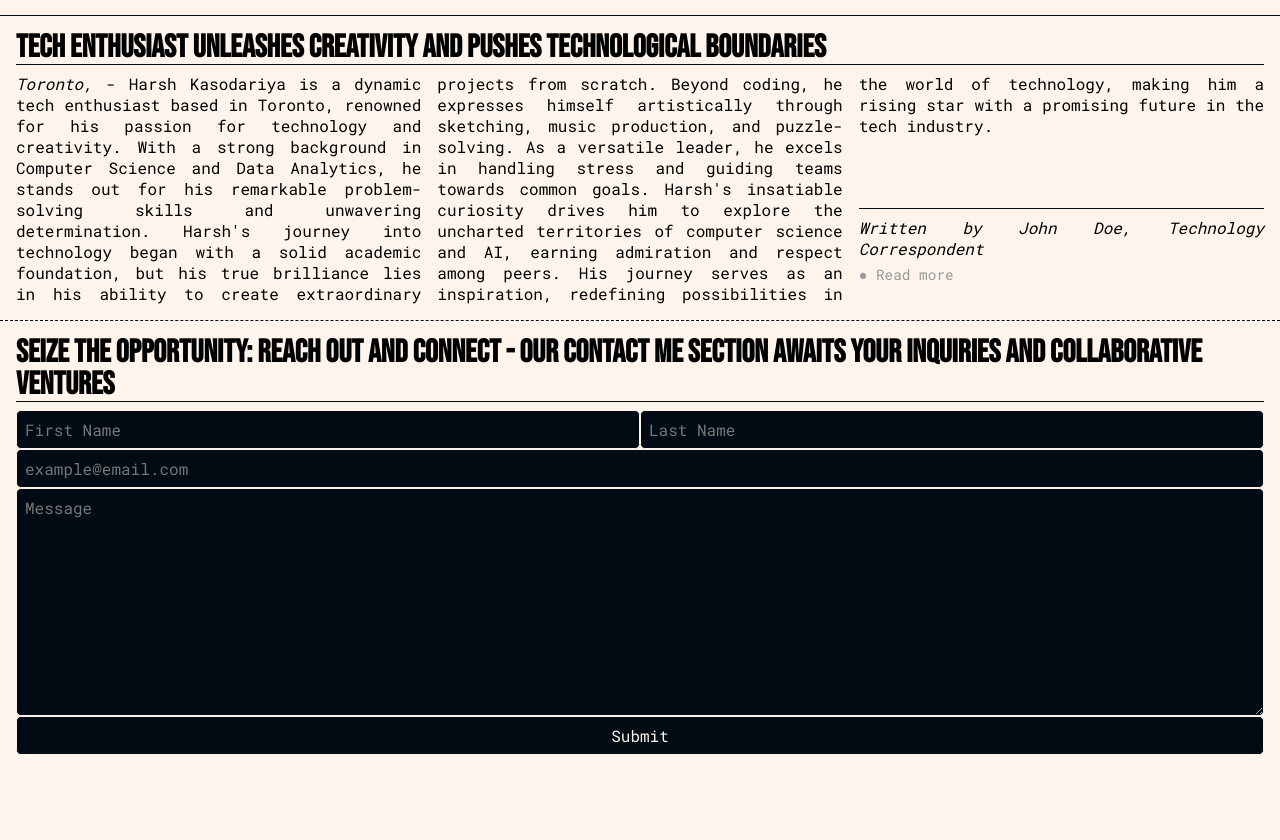
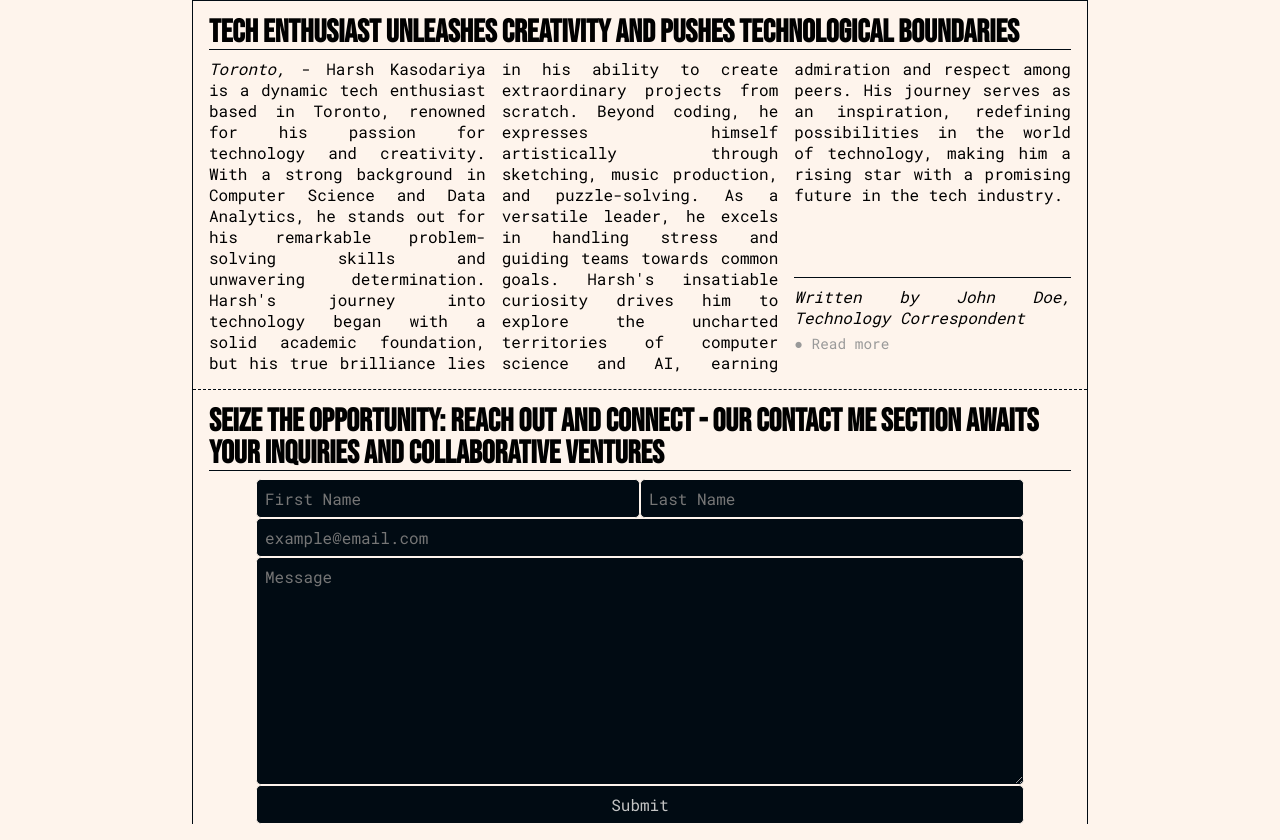
Before and after one commit to harshkaso/portfolio, a plain HTML site: page index.html in a window 1280 px wide and 1620 px high. Shown: the part 780-1620 px from the top of the page. Drawn offline with nearby package versions, Linux system fonts and the light colour scheme.

Commit message:
Update style.css

```diff
--- a/style.css
+++ b/style.css
@@ -21,11 +21,12 @@
 }
 
 ::-webkit-scrollbar {
+  -webkit-appearance: none;
   height: 5px;
 }
 ::-webkit-scrollbar-track {
+  border-radius: 1.5rem;
   background: var(--color-highlight);
-  border-radius: 1.5rem;
 }
 ::-webkit-scrollbar-thumb {
   border-radius: 1.5rem;
@@ -182,13 +183,13 @@ nav {
   transition: transform 0.6s ease;
 }
 
+.sidenav ul::-webkit-scrollbar {
+  display: none;
+}
+
 #toggle:checked ~ .sidenav {
   transform: none;
   transition: transform 0.6s ease;
-}
-
-.sidenav ul::-webkit-scrollbar {
-  display: none;
 }
 
 .sidenav ul {
@@ -250,7 +251,6 @@ nav {
 .main-content {
   display: flex;
   width: 100%;
-  max-width: 1440px;
   max-height: calc(100% - 2rem);
   flex-direction: column;
   overflow-y: auto;
@@ -426,28 +426,51 @@ section p + h2 {
 }
 
 .contact {
+  display: flex;
+  flex-direction: column;
   align-items: center;
+  justify-content: center;
 }
 
 .form-container {
   width: 100%;
+  max-width: 768px;
+  justify-self: center;
 }
 
 .form-row {
   display: flex;
   flex-direction: column;
+  justify-content: center;
+  align-items: center;
 }
 
 .form-row input,
 textarea {
   padding: 0.5rem;
-  flex: 1;
+  width: 100%;
   background: var(--color-ink);
   color: var(--color-paper);
   border: 1px solid var(--color-paper);
   border-radius: 0.3rem;
   font-family: var(--roboto-mono);
   font-size: 1rem;
+}
+
+.form-row input:focus::placeholder,
+.form-row textarea:focus::placeholder {
+  color: var(--color-highlight);
+}
+
+input[type="button"] {
+  color: var(--color-highlight);
+  cursor: pointer;
+}
+
+input[type="button"]:active {
+  color: var(--color-paper);
+  width: calc(100% - 2px);
+  margin-top: 2px;
 }
 
 @media screen and (min-width: 640px) {
@@ -486,3 +509,12 @@ textarea {
     column-count: 3;
   }
 }
+
+@media screen and (min-width: 1280px) {
+  .main-content {
+    width: 70%;
+    max-width: 1280px;
+    border-left: 1px solid var(--color-ink);
+    border-right: 1px solid var(--color-ink);
+  }
+}
```
